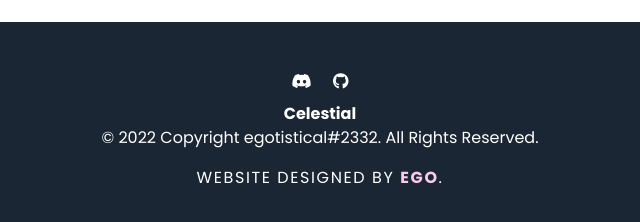
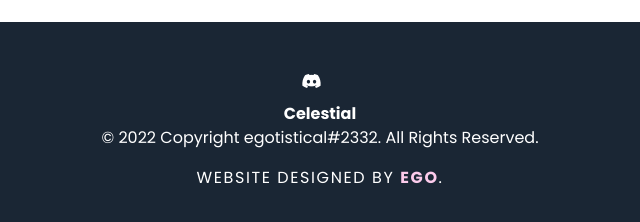
Before and after one commit to celestialbot/home, a plain HTML site: page index.html in a window 1280 px wide. Shown: the part 3265-3487 px from the top of the page, 320-960 px from the left. Drawn offline with nearby package versions, Linux system fonts and the light colour scheme.

Commit message:
Update index.html

```diff
--- a/index.html
+++ b/index.html
@@ -1,8 +1,3 @@
-<!--
-  | Website designed by JstnLT (https://jstnlt.my.id)
-  | This project is open source: https://github.com/JastinXyz/discord-bot-landing-page-web
--->
-
 <!DOCTYPE html>
 <html>
   <head>
@@ -336,13 +331,10 @@ Celestial also includes a music module, which has Filters, 24/7 Mode, Playlist C
     <footer class="footer bg-base">
       <div class="content has-text-centered has-text-white">
         <div class="mb-2">
-          <a href="#" class="has-text-white" target="_blank">
+          <a href="https://discord.gg/t3-celestial" class="has-text-white" target="_blank">
             <i class="fa-brands fa-discord"></i>
           </a>
           &nbsp; &nbsp;
-          <a href="#" class="has-text-white" target="_blank">
-            <i class="fa-brands fa-github"></i>
-          </a>
         </div>
 
         <p>
@@ -355,7 +347,7 @@ Celestial also includes a music module, which has Filters, 24/7 Mode, Playlist C
         <p style="letter-spacing: 0.1em;" class="is-uppercase">
           Website Designed By
           <a
-            href="https://jstnlt.my.id"
+            href="https://url.bio/ego"
             class="blurple has-text-weight-bold"
             target="_blank"
             >ego</a
```
